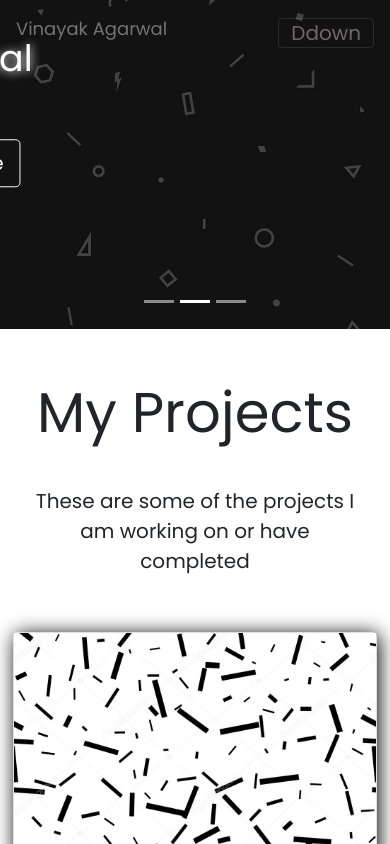
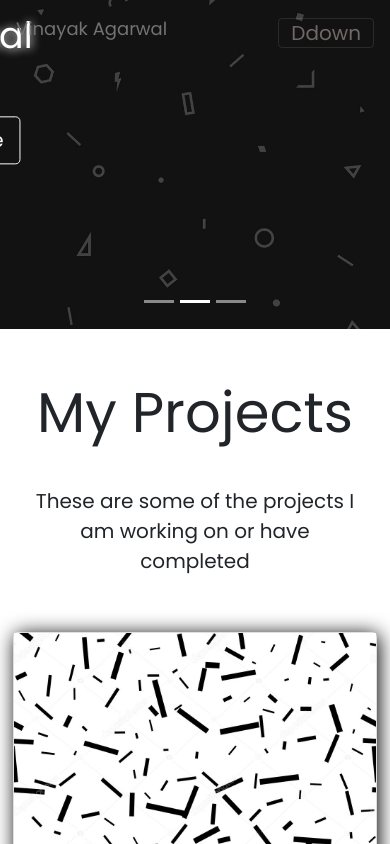
Before and after one commit to VinayakAgarwal4444/vinayakagarwal4444.github.io, a plain HTML site: page index.html in a window 390 px wide. Drawn offline with nearby package versions, Linux system fonts and the light colour scheme.

Commit message:
update 4.2

```diff
--- a/style.css
+++ b/style.css
@@ -228,7 +228,7 @@ button:hover {
   .carousel-caption {
     position: absolute;
     top: 50%;
-    transform: translateY(-2%);
+    transform: translateY(-10%);
     font-size: 65%;
   }
 
```
